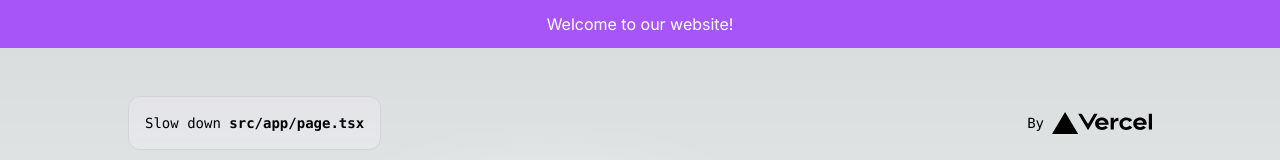
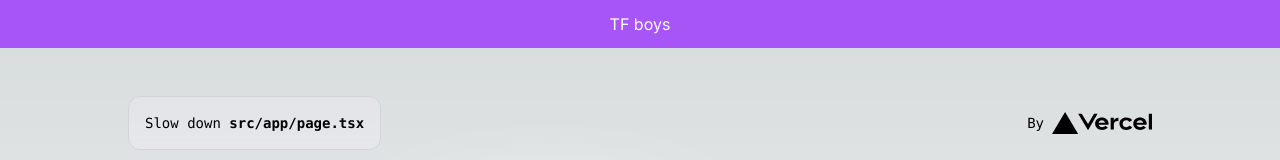
Before and after one commit to sonacy/AICheckDemo, a Next.js app: page / in a window 1280 px wide. Shown: the top 160 px of the page. Built offline with nearby package versions, Linux system fonts and the light colour scheme.

Commit message:
Changed banner text to 'TF boys'

```diff
--- a/src/app/page.tsx
+++ b/src/app/page.tsx
@@ -1,7 +1,7 @@
 import Image from 'next/image'
 
 export default function Home() {
-  const bannerText = "Welcome to our website!";
+  const bannerText = "TF boys";
   return (
     <main className="flex min-h-screen flex-col items-center justify-between p-24">
       <div className="fixed top-0 w-full bg-purple-500 text-white text-center py-3">
```
